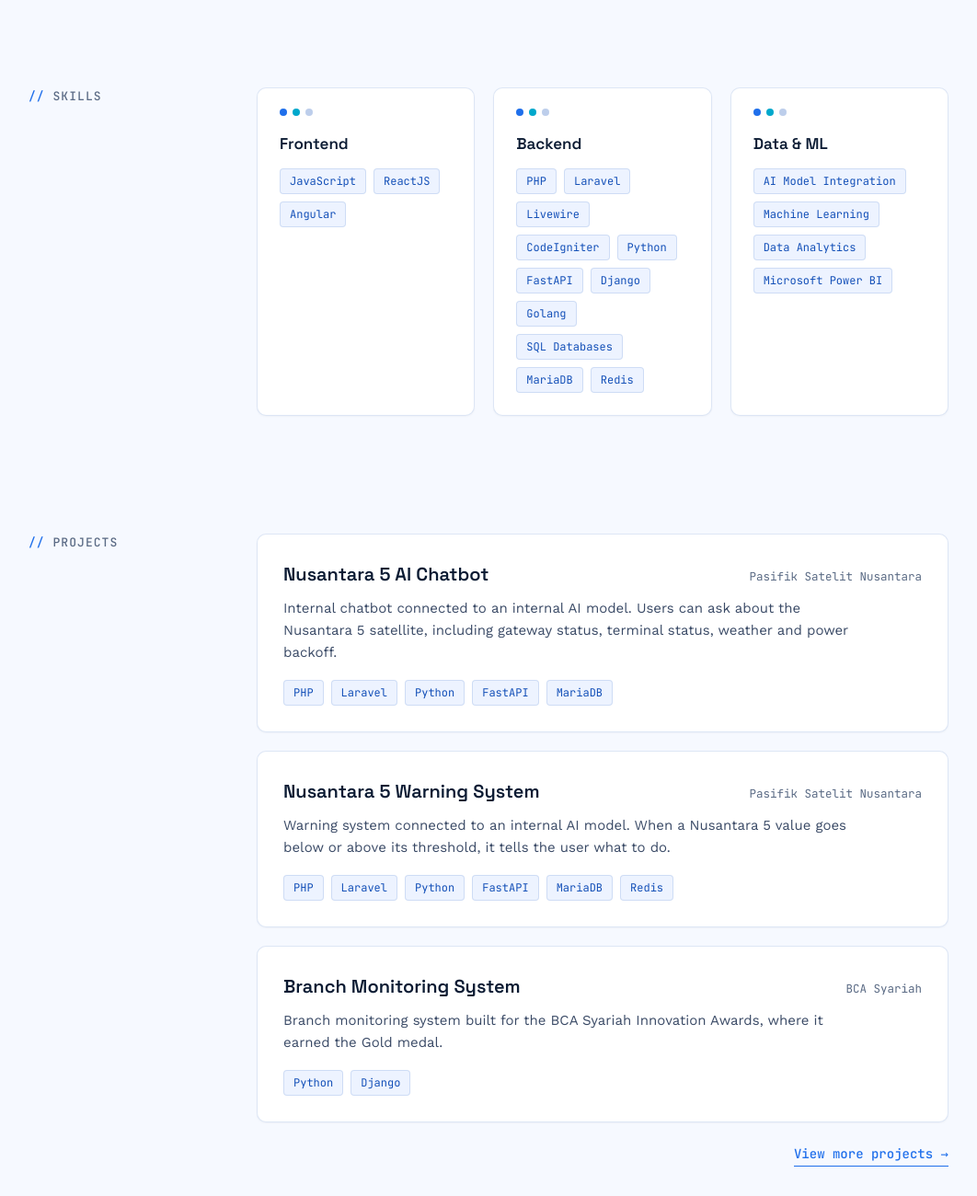
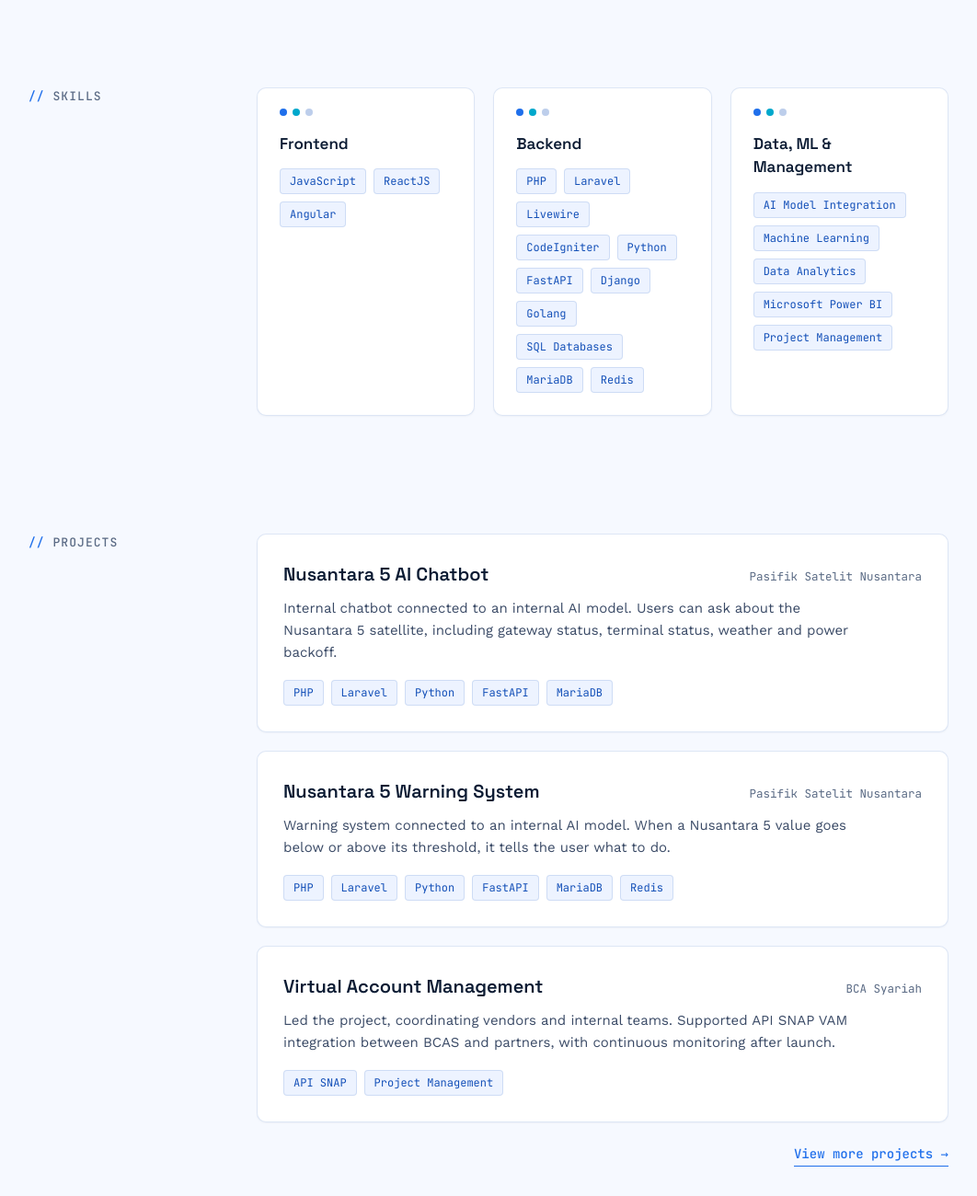
Before and after one commit to dhatuker/dhatuker-porto, a website: page public/index.html in a window 1280 px wide. Shown: the part 1254-2554 px from the top of the page at 92% size, without its empty margins (109-1171 px from the left). Drawn offline with nearby package versions, Linux system fonts and the light colour scheme.

Commit message:
refactor: update skills and project descriptions to reflect current expertise and contributions

```diff
--- a/public/index.html
+++ b/public/index.html
@@ -89,12 +89,13 @@
             </div>
           </div>
           <div class="card skill-card">
-            <h3>Data &amp; ML</h3>
+            <h3>Data, ML &amp; Management</h3>
             <div class="chips">
               <span class="chip">AI Model Integration</span>
               <span class="chip">Machine Learning</span>
               <span class="chip">Data Analytics</span>
               <span class="chip">Microsoft Power BI</span>
+              <span class="chip">Project Management</span>
             </div>
           </div>
         </div>
@@ -139,13 +140,13 @@
 
           <div class="card project-card">
             <div class="project-head">
-              <h3>Branch Monitoring System</h3>
+              <h3>Virtual Account Management</h3>
               <span class="project-more">BCA Syariah</span>
             </div>
-            <p>Branch monitoring system built for the BCA Syariah Innovation Awards, where it earned the Gold medal.</p>
+            <p>Led the project, coordinating vendors and internal teams. Supported API SNAP VAM integration between BCAS and partners, with continuous monitoring after launch.</p>
             <div class="chips">
-              <span class="chip">Python</span>
-              <span class="chip">Django</span>
+              <span class="chip">API SNAP</span>
+              <span class="chip">Project Management</span>
             </div>
           </div>
 
```
